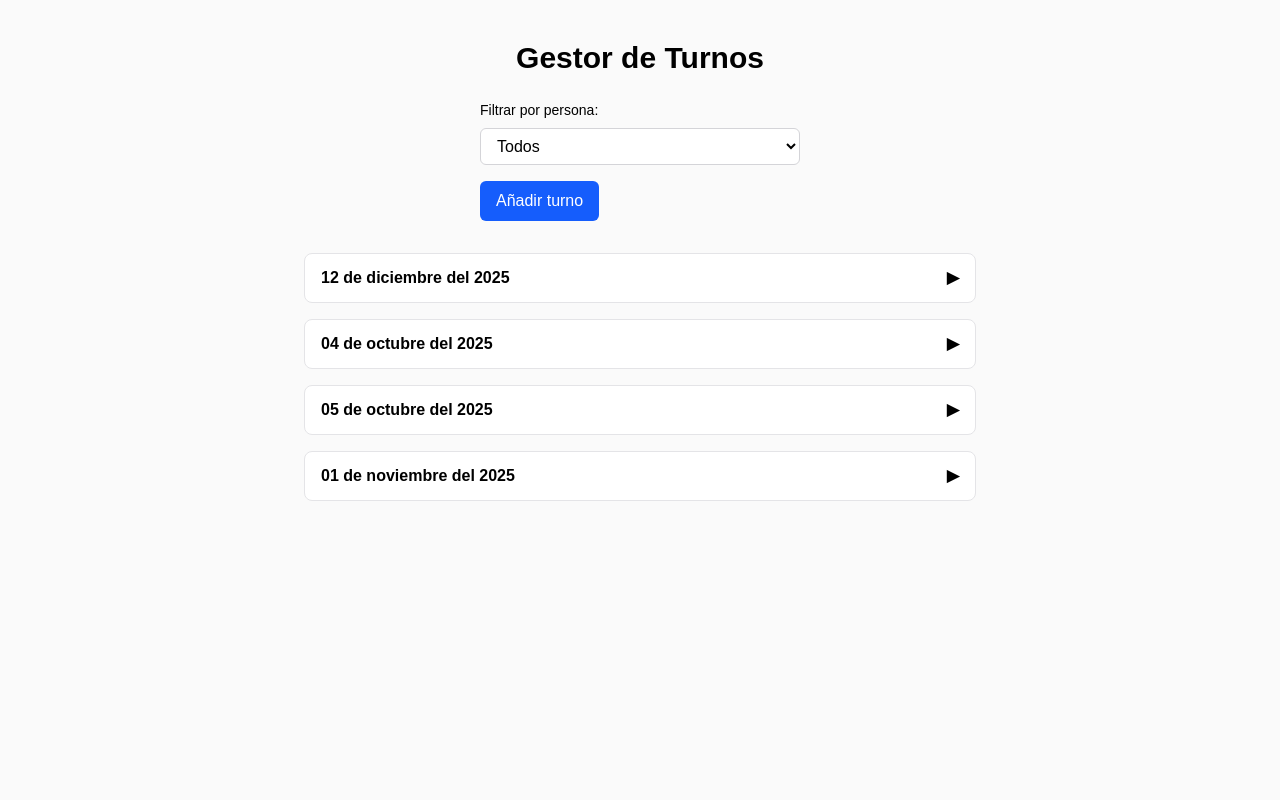
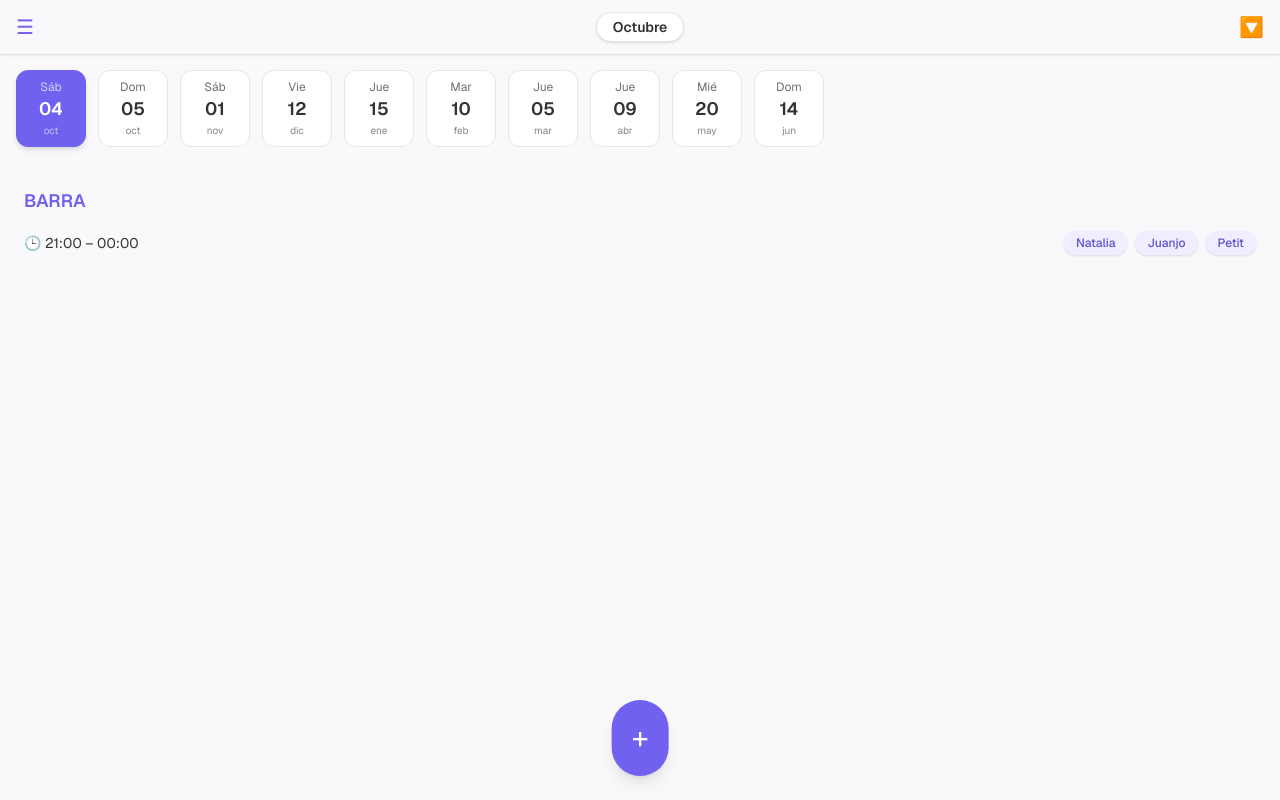
Before and after one commit to jgarcia311999/TurnosComision, a Next.js app: page / in a window 1280 px wide. Built offline with nearby package versions, Linux system fonts and the light colour scheme.

Commit message:
cambios ui

```diff
--- a/app/api/personas/route.ts
+++ b/app/api/personas/route.ts
@@ -18,6 +18,7 @@ export async function GET() {
     "Jama",
     "Pablo",
     "Jesús",
+    "TODOS",
   ];
 
   return NextResponse.json(personas);
--- a/app/data/turnos.json
+++ b/app/data/turnos.json
@@ -90,4 +90,88 @@
     "actividad": "Barra",
     "personas": ["Luca", "Jama"]
   }
+,{
+  "fecha": "2026-01-15",
+  "horaInicio": "22:00",
+  "horaFin": "23:30",
+  "actividad": "Barra",
+  "personas": ["Ana", "Luca"]
+},
+{
+  "fecha": "2026-01-15",
+  "horaInicio": "23:30",
+  "horaFin": "01:00",
+  "actividad": "Puerta",
+  "personas": ["Carla", "Petit"]
+},
+{
+  "fecha": "2026-02-10",
+  "horaInicio": "20:00",
+  "horaFin": "21:30",
+  "actividad": "Barra",
+  "personas": ["Jesús", "Martina"]
+},
+{
+  "fecha": "2026-02-10",
+  "horaInicio": "21:30",
+  "horaFin": "23:00",
+  "actividad": "Puerta",
+  "personas": ["Natalia", "Juanjo"]
+},
+{
+  "fecha": "2026-03-05",
+  "horaInicio": "19:00",
+  "horaFin": "20:30",
+  "actividad": "Barra",
+  "personas": ["Leti", "Abril"]
+},
+{
+  "fecha": "2026-03-05",
+  "horaInicio": "20:30",
+  "horaFin": "22:00",
+  "actividad": "Puerta",
+  "personas": ["Javi", "Ana"]
+},
+{
+  "fecha": "2026-04-09",
+  "horaInicio": "22:00",
+  "horaFin": "23:30",
+  "actividad": "Barra",
+  "personas": ["Luca", "Martina"]
+},
+{
+  "fecha": "2026-04-09",
+  "horaInicio": "23:30",
+  "horaFin": "01:00",
+  "actividad": "Cierre",
+  "personas": ["Todos"]
+},
+{
+  "fecha": "2026-05-20",
+  "horaInicio": "21:00",
+  "horaFin": "22:30",
+  "actividad": "Barra",
+  "personas": ["Jesús", "Carla"]
+},
+{
+  "fecha": "2026-05-20",
+  "horaInicio": "22:30",
+  "horaFin": "00:00",
+  "actividad": "Puerta",
+  "personas": ["Ana", "Petit"]
+},
+{
+  "fecha": "2026-06-14",
+  "horaInicio": "19:00",
+  "horaFin": "20:30",
+  "actividad": "Barra",
+  "personas": ["Natalia", "Martina"]
+},
+{
+  "fecha": "2026-06-14",
+  "horaInicio": "20:30",
+  "horaFin": "22:00",
+  "actividad": "Cierre",
+  "personas": ["Todos"]
+}
 ]
--- a/app/page.tsx
+++ b/app/page.tsx
@@ -1,6 +1,6 @@
 "use client";
 
-import { useEffect, useState } from "react";
+import { useEffect, useState, useRef } from "react";
 import Link from "next/link";
 
 interface Turno {
@@ -25,6 +25,7 @@ export default function Home() {
   const [personas, setPersonas] = useState<string[]>([]);
   const [selectedPerson, setSelectedPerson] = useState<string>("");
   const [abiertos, setAbiertos] = useState<string[]>([]);
+  const [mostrarFiltro, setMostrarFiltro] = useState<boolean>(false);
 
   useEffect(() => {
     fetch("/api/turnos")
@@ -74,10 +75,19 @@ export default function Home() {
     if (!selectedPerson) return dia.turnos;
     return dia.turnos.filter((turno) => {
       if (Array.isArray(turno.personas)) {
-        return turno.personas.includes(selectedPerson);
+        // Incluir si la persona está en la lista o si el turno es de "Todos"
+        return (
+          turno.personas.includes(selectedPerson) ||
+          turno.personas.includes("Todos")
+        );
       } else {
         const { barra = [], puerta = [] } = turno.personas;
-        return barra.includes(selectedPerson) || puerta.includes(selectedPerson);
+        return (
+          barra.includes(selectedPerson) ||
+          puerta.includes(selectedPerson) ||
+          barra.includes("Todos") ||
+          puerta.includes("Todos")
+        );
       }
     });
   };
@@ -103,20 +113,72 @@ export default function Home() {
     return `${day} de ${mesNombre} del ${year}`;
   };
 
+  const turnosNormalizados = turnos && Array.isArray(turnos)
+    ? normalizarTurnos(turnos).sort((a, b) => a.fecha.localeCompare(b.fecha))
+    : [];
+  const primerDiaConTurnos = turnosNormalizados.length > 0 ? turnosNormalizados[0].fecha : new Date().toISOString().split("T")[0];
+  const [diaSeleccionado, setDiaSeleccionado] = useState<string>(primerDiaConTurnos);
+  const contenedorRef = useRef<HTMLDivElement | null>(null);
+  const diaRefs = useRef<Record<string, HTMLButtonElement | null>>({});
+
+  const diasConTurnos = turnosNormalizados.map((d) => ({
+    fecha: d.fecha,
+    numero: d.fecha.split("-")[2],
+    nombreDia: new Date(d.fecha).toLocaleString("es-ES", { weekday: "short" }),
+  }));
+
+  const turnosDia = turnosNormalizados.find((d) => d.fecha === diaSeleccionado)?.turnos || [];
+
+  useEffect(() => {
+    if (turnosNormalizados.length > 0) {
+      const fechasDisponibles = diasConTurnos.map((d) => d.fecha);
+      if (!fechasDisponibles.includes(diaSeleccionado)) {
+        setDiaSeleccionado(turnosNormalizados[0].fecha);
+      }
+    }
+    // Solo depende de turnosNormalizados (cambia al cargar datos) y del seleccionado actual
+    // para evitar bucles.
+    // eslint-disable-next-line react-hooks/exhaustive-deps
+  }, [turnosNormalizados]);
+
+  useEffect(() => {
+    const contenedor = contenedorRef.current;
+    const boton = diaRefs.current[diaSeleccionado];
+    if (contenedor && boton) {
+      const offsetLeft = boton.offsetLeft;
+      const botonWidth = boton.offsetWidth;
+      const contenedorWidth = contenedor.offsetWidth;
+      const scrollTo = offsetLeft - contenedorWidth / 2 + botonWidth / 2;
+      contenedor.scrollTo({ left: scrollTo, behavior: "smooth" });
+    }
+  }, [diaSeleccionado]);
+
+  if (!turnos) return null;
+
   return (
-    <div className="min-h-screen bg-zinc-50 dark:bg-black text-black dark:text-white flex flex-col items-center py-10 px-6">
-      <h1 className="text-3xl font-bold mb-6">Gestor de Turnos</h1>
+    <div className="min-h-screen bg-[#F9F9FB] text-[#333] flex flex-col font-sans">
+      {/* Barra superior */}
+      <header className="sticky top-0 z-30 bg-[#F9F9FB] py-3 shadow-sm">
+        <div className="flex items-center justify-center relative">
+          <button className="absolute left-4 text-[#7161EF] text-xl">☰</button>
+          <h1 className="text-sm font-semibold bg-white text-[#333] px-4 py-1 rounded-full shadow-sm border border-[#E6E6EB] capitalize">
+            {new Date().toLocaleString("es-ES", { month: "long" })}
+          </h1>
+          <button
+            onClick={() => setMostrarFiltro((prev) => !prev)}
+            className="absolute right-4 text-[#7161EF] text-xl"
+          >
+            🔽
+          </button>
+        </div>
+      </header>
 
-      {/* Filtro de persona */}
-      <div className="mb-8 w-full max-w-xs">
-        <label htmlFor="persona" className="block text-sm font-medium mb-2">
-          Filtrar por persona:
-        </label>
+      {mostrarFiltro && (
+        <div className="px-5 pb-2 mt-3">
           <select
-          id="persona"
             value={selectedPerson}
             onChange={(e) => setSelectedPerson(e.target.value)}
-          className="w-full rounded-md border border-zinc-300 dark:border-zinc-700 bg-white dark:bg-zinc-900 text-black dark:text-white px-3 py-2"
+            className="w-full bg-white border border-[#E6E6EB] rounded-xl px-3 py-2 text-sm text-[#333] shadow-sm focus:outline-none focus:ring-2 focus:ring-[#7161EF]"
           >
             <option value="">Todos</option>
             {personas.map((persona) => (
@@ -125,82 +187,90 @@ export default function Home() {
               </option>
             ))}
           </select>
-        <Link
-          href="/add-turno"
-          className="mt-4 inline-block rounded-md bg-blue-600 text-white px-4 py-2 hover:bg-blue-700 transition"
+        </div>
+      )}
+
+      {/* Selector de días */}
+      <div
+        ref={contenedorRef}
+        className="flex overflow-x-auto gap-3 px-4 py-4 no-scrollbar"
+        style={{ scrollbarWidth: "none", msOverflowStyle: "none" }}
       >
-          Añadir turno
-        </Link>
+        {diasConTurnos.map((dia) => (
+          <button
+            key={dia.fecha}
+            ref={(el) => { diaRefs.current[dia.fecha] = el; }}
+            onClick={() => setDiaSeleccionado(dia.fecha)}
+            className={`flex flex-col items-center justify-center min-w-[70px] rounded-xl px-3 py-2 transition-all duration-300 border
+              ${
+                dia.fecha === diaSeleccionado
+                  ? "bg-[#7161EF] text-white border-[#7161EF] shadow-md"
+                  : "bg-white text-[#333] border-[#E6E6EB] hover:border-[#7161EF]/50"
+              }`}
+          >
+            <span className="text-xs opacity-70 capitalize">{dia.nombreDia}</span>
+            <span className="text-lg font-semibold">{dia.numero}</span>
+            <span className="text-[10px] opacity-60">{new Date(dia.fecha).toLocaleString("es-ES", { month: "short" })}</span>
+          </button>
+        ))}
       </div>
 
-      <div className="w-full max-w-2xl">
-        {normalizarTurnos(turnos).map((dia) => {
-          const isOpen = abiertos.includes(dia.fecha);
-          const turnosFiltrados = filtrarTurnos(dia) || [];
-          if (turnosFiltrados.length === 0) return null;
-
-          return (
-            <div
-              key={dia.fecha}
-              className="mb-4 rounded-lg border border-zinc-200 dark:border-zinc-700 bg-white dark:bg-zinc-900 overflow-hidden"
+      {/* Lista de turnos del día */}
+      <div className="px-6 pb-28 mt-6">
+        {turnosDia.length > 0 ? (
+          <div className="flex flex-col gap-6">
+            {Object.entries(
+              turnosDia.reduce((acc, turno) => {
+                if (!acc[turno.actividad]) acc[turno.actividad] = [];
+                acc[turno.actividad].push(turno);
+                return acc;
+              }, {} as Record<string, Turno[]>)
+            ).map(([actividad, listaTurnos]) => (
+              <div key={actividad}>
+                <h2 className="text-[#7161EF] font-semibold text-lg mb-2 uppercase">
+                  {actividad}
+                </h2>
+                <ul className="flex flex-col divide-y divide-[#E6E6EB]">
+                  {listaTurnos.map((turno, i) => (
+                    <li key={i} className="flex justify-between items-center py-2">
+                      <div className="text-sm text-[#333]">
+                        🕒 {turno.horaInicio} – {turno.horaFin || "Fin"}
+                      </div>
+                      <div className="flex flex-wrap gap-2 justify-end">
+                        {Array.isArray(turno.personas) &&
+                          turno.personas.map((p) => (
+                            <span
+                              key={p}
+                              className="bg-[#EFEDFF] text-[#5B50CC] text-xs font-medium px-3 py-1 rounded-full shadow-sm"
                             >
-              <button
-                onClick={() => toggleDia(dia.fecha)}
-                className="w-full flex justify-between items-center px-4 py-3 text-left font-semibold hover:bg-zinc-100 dark:hover:bg-zinc-800 transition"
-              >
-                <span>{formatearFecha(dia.fecha)}</span>
-                <span
-                  className={`transform transition-transform ${
-                    isOpen ? "rotate-90" : ""
-                  }`}
-                >
-                  ▶
+                              {p}
                             </span>
-              </button>
-
-              <div
-                className={`transition-all duration-300 overflow-hidden ${
-                  isOpen ? "max-h-screen" : "max-h-0"
-                }`}
-              >
-                <ul className="divide-y divide-zinc-200 dark:divide-zinc-700">
-                  {turnosFiltrados.map((turno, index) => (
-                    <li key={index} className="p-4">
-                      <div className="text-sm text-zinc-500">
-                        {turno.horaInicio} – {turno.horaFin || "Fin"}
+                          ))}
                       </div>
-                      <div className="font-medium">{turno.actividad}</div>
-
-                      {Array.isArray(turno.personas) ? (
-                        <div className="text-zinc-600 dark:text-zinc-400">
-                          {turno.personas.join(", ")}
-                        </div>
-                      ) : (
-                        <div className="mt-1">
-                          {turno.personas.barra && (
-                            <div className="text-zinc-600 dark:text-zinc-400">
-                              <span className="font-semibold">Barra:</span>{" "}
-                              {turno.personas.barra.join(", ")}
-                            </div>
-                          )}
-                          {turno.personas.puerta && (
-                            <div className="text-zinc-600 dark:text-zinc-400">
-                              <span className="font-semibold">Puerta:</span>{" "}
-                              {turno.personas.puerta.length
-                                ? turno.personas.puerta.join(", ")
-                                : "—"}
-                            </div>
-                          )}
-                        </div>
-                      )}
                     </li>
                   ))}
                 </ul>
               </div>
+            ))}
           </div>
-          );
-        })}
+        ) : (
+          <p className="text-center text-[#AAA] mt-10">No hay turnos para este día</p>
+        )}
       </div>
+
+      {/* Botón flotante */}
+      <Link
+        href="/add-turno"
+        className="fixed bottom-6 left-1/2 transform -translate-x-1/2 bg-[#7161EF] text-white rounded-full p-5 shadow-lg text-3xl hover:bg-[#5B50CC] active:scale-95 transition-all duration-200"
+      >
+        +
+      </Link>
+
+      <style jsx>{`
+        .no-scrollbar::-webkit-scrollbar {
+          display: none;
+        }
+      `}</style>
     </div>
   );
 }
```
Lines whose indentation alone changed are shown as unchanged.
